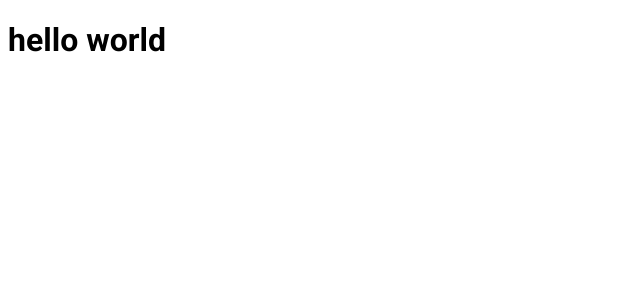
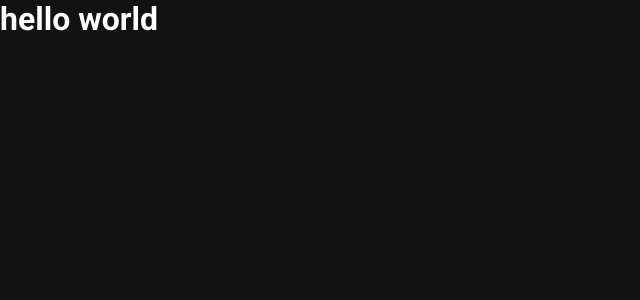
Before and after one commit to ponqueli/ignews, a Next.js app: page / in a window 1280 px wide. Shown: the top 300 px of the page, without its empty margins (0-640 px from the left). Built offline with nearby package versions, Linux system fonts and the light colour scheme.

Commit message:
creating global scss

```diff
--- a/src/pages/_app.tsx
+++ b/src/pages/_app.tsx
@@ -1,4 +1,5 @@
 import { AppProps } from 'next/app';
+import "../styles/global.scss";
 
 function MyApp({ Component, pageProps }: AppProps) {
   return <Component {...pageProps} />
--- a/src/pages/_document.tsx
+++ b/src/pages/_document.tsx
@@ -7,7 +7,6 @@ export default class MyDocument extends Document{
         <Head>
           <link rel="preconnect" href="https://fonts.googleapis.com" />
           <link href="https://fonts.googleapis.com/css2?family=Poppins:wght@400;600&family=Roboto:wght@400;700;900&display=swap" rel="stylesheet" />
-          <title>ig news</title>
         </Head>
         <body>
           <Main />
--- a/src/pages/index.tsx
+++ b/src/pages/index.tsx
@@ -1,7 +1,14 @@
-import styles from "../styles/home.module.scss";
+import Head from "next/head";
 
 export default function Home() {
   return (
-    <h1 className={styles.title}>hello world</h1>
+    <>
+      <Head>
+        <title>Início | ig news</title>
+      </Head>
+      <h1>
+        hello world
+      </h1>
+    </>
   )
 }
--- /dev/null
+++ b/src/styles/global.scss
@@ -0,0 +1,35 @@
+* {
+  margin: 0;
+  padding: 0;
+  box-sizing: border-box;
+}
+
+:root{
+  --white: #FFFFFF;
+
+  --gray-100: #E1E1E6;
+  --gray-300: #A8A8B3;
+  --gray-900: #121214;
+
+  --cyan-500: #61DAFB;
+  --yellow-500: #EBA417;
+}
+
+body {
+  background: var(--gray-900);
+  color: var(--white);
+}
+
+body, input, textarea, select, button{
+  font: 400 1rem 'Roboto', sans-serif;
+}
+
+button{
+  cursor: pointer;
+}
+
+a{
+  color: inherit;
+  text-decoration: none;
+
+}
--- a/src/styles/home.module.scss
+++ /dev/null
@@ -1,3 +0,0 @@
-.title{
-  font-family: 'Roboto';
-}
```
